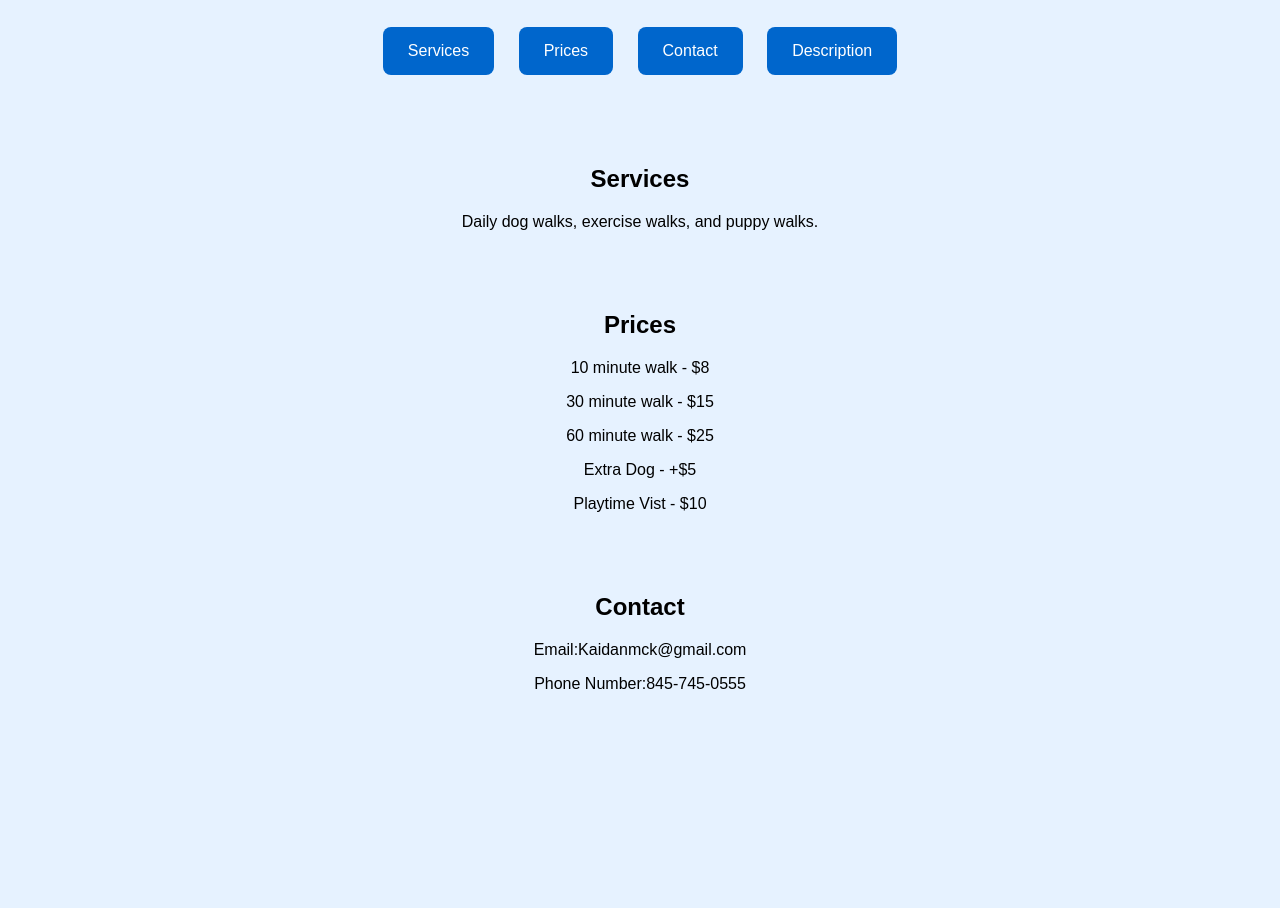
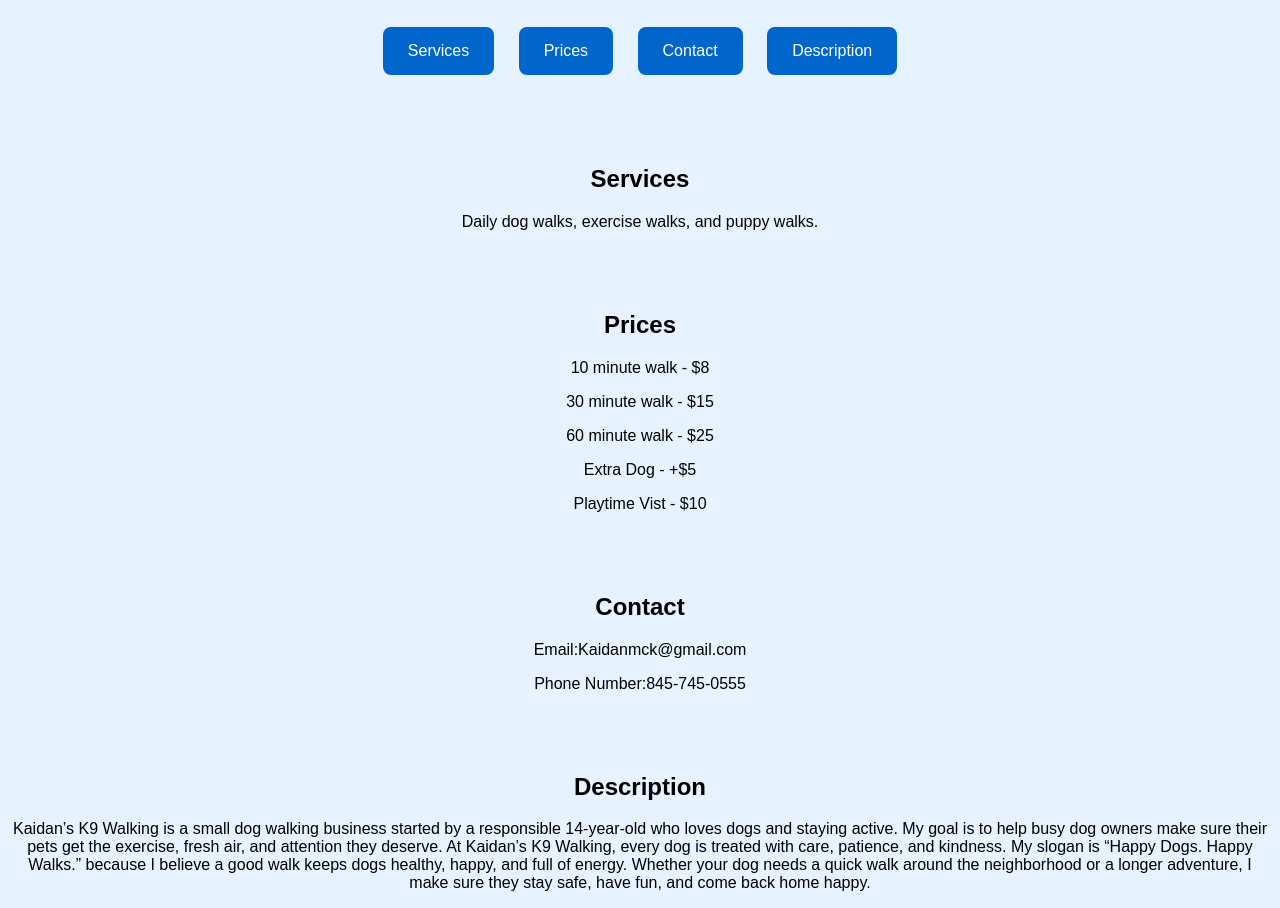
Before and after one commit to kaidanmck/Kaidan-s-K9-Walking, a plain HTML site: page index.html in a window 1280 px wide. Shown: the part 111-1019 px from the top of the page. Before the commit the page ends 884 px from the top, so only its background shows below. Drawn offline with Linux system fonts and the light colour scheme.

Commit message:
Update index.html

```diff
--- a/index.html
+++ b/index.html
@@ -66,3 +66,7 @@ button:hover {
 </div>
 
 <div id="Description" class="section">
+<h2>Description</h2>
+<p>Kaidan’s K9 Walking is a small dog walking business started by a responsible 14-year-old who loves dogs and staying active. My goal is to help busy dog owners make sure their pets get the exercise, fresh air, and attention they deserve. At Kaidan’s K9 Walking, every dog is treated with care, patience, and kindness.
+
+My slogan is “Happy Dogs. Happy Walks.” because I believe a good walk keeps dogs healthy, happy, and full of energy. Whether your dog needs a quick walk around the neighborhood or a longer adventure, I make sure they stay safe, have fun, and come back home happy.</p>
```
